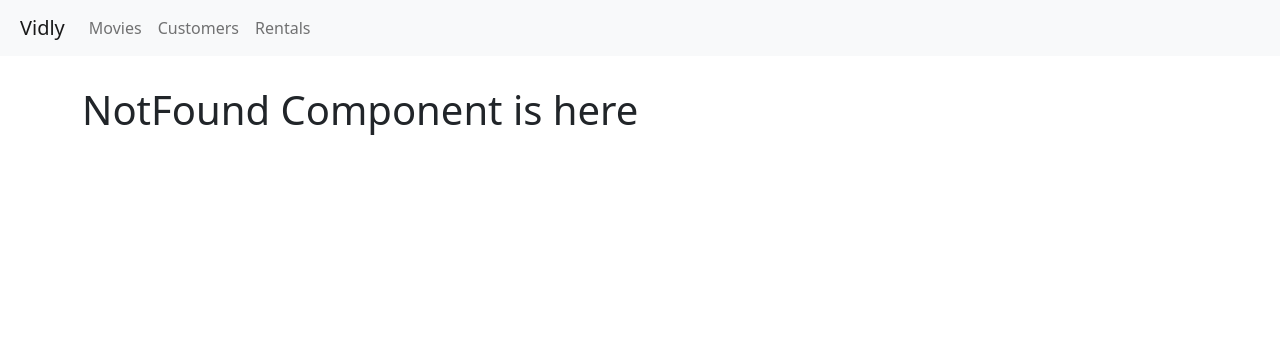
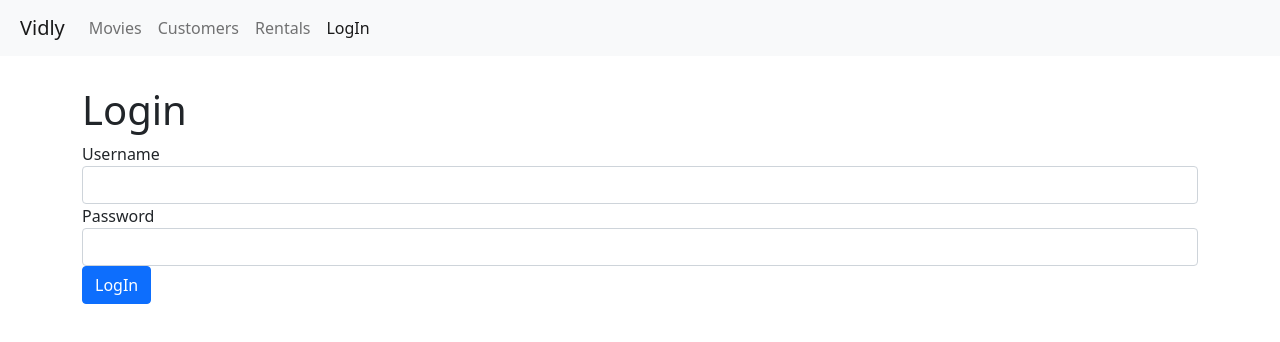
Before and after one commit to codewithdivu/Movies_Details_WebApp, a React (Create React App) app: page /login in a window 1280 px wide. Before the commit this address led to /not-found. Shown: the top 342 px of the page. Built offline with nearby package versions, Linux system fonts and the light colour scheme.

Commit message:
LogIn form added and also added in navbar

```diff
--- a/src/App.js
+++ b/src/App.js
@@ -6,6 +6,7 @@
 import NotFound from './Components/notFound';
 import MovieForm from './Components/movieForm';
 import NavBar from './Components/navBar';
+import LoginForm from './Components/loginForm';
 
 function App() {
   return (
@@ -14,6 +15,7 @@
       <main className='container'>
         <Switch>
           <Route path='/movies/:id' component={MovieForm}/>
+          <Route path='/login' component={LoginForm}/>
           <Route path='/movies' component={Movies} />
           <Route path='/customers' component={Customer} />
           <Route path='/rentals' component={Rentals} />
--- /dev/null
+++ b/src/Components/loginForm.jsx
@@ -0,0 +1,26 @@
+import React, { Component } from "react";
+
+class LoginForm extends Component {
+  render() {
+    return (
+      <div>
+        <h1>Login</h1>
+        <form>
+          <div className="form-group">
+            <label htmlFor="username">Username</label>
+            <input id="username" type="text" className="form-control" />
+          </div>
+          <div className="form-group">
+            <label htmlFor="password">Password</label>
+            <input id="password" type="password" className="form-control" />
+          </div>
+          <div className="form-group">
+            <button className="btn btn-primary mb-5">LogIn</button>
+          </div>
+        </form>
+      </div>
+    );
+  }
+}
+
+export default LoginForm;
--- a/src/Components/navBar.jsx
+++ b/src/Components/navBar.jsx
@@ -35,6 +35,11 @@
               Rentals
             </NavLink>
           </li>
+          <li className="nav-item">
+            <NavLink className="nav-link" to="/login">
+              LogIn
+            </NavLink>
+          </li>
         </ul>
       </div>
     </nav>
```
